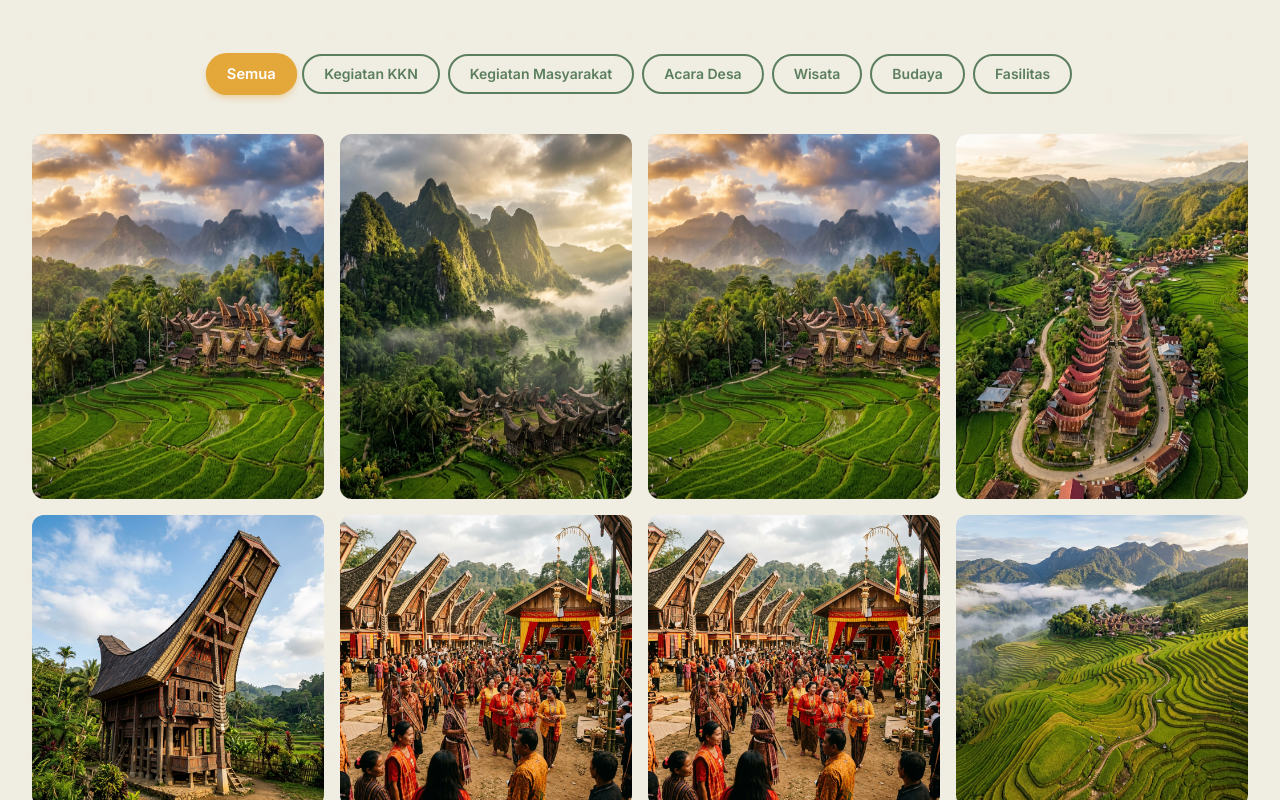
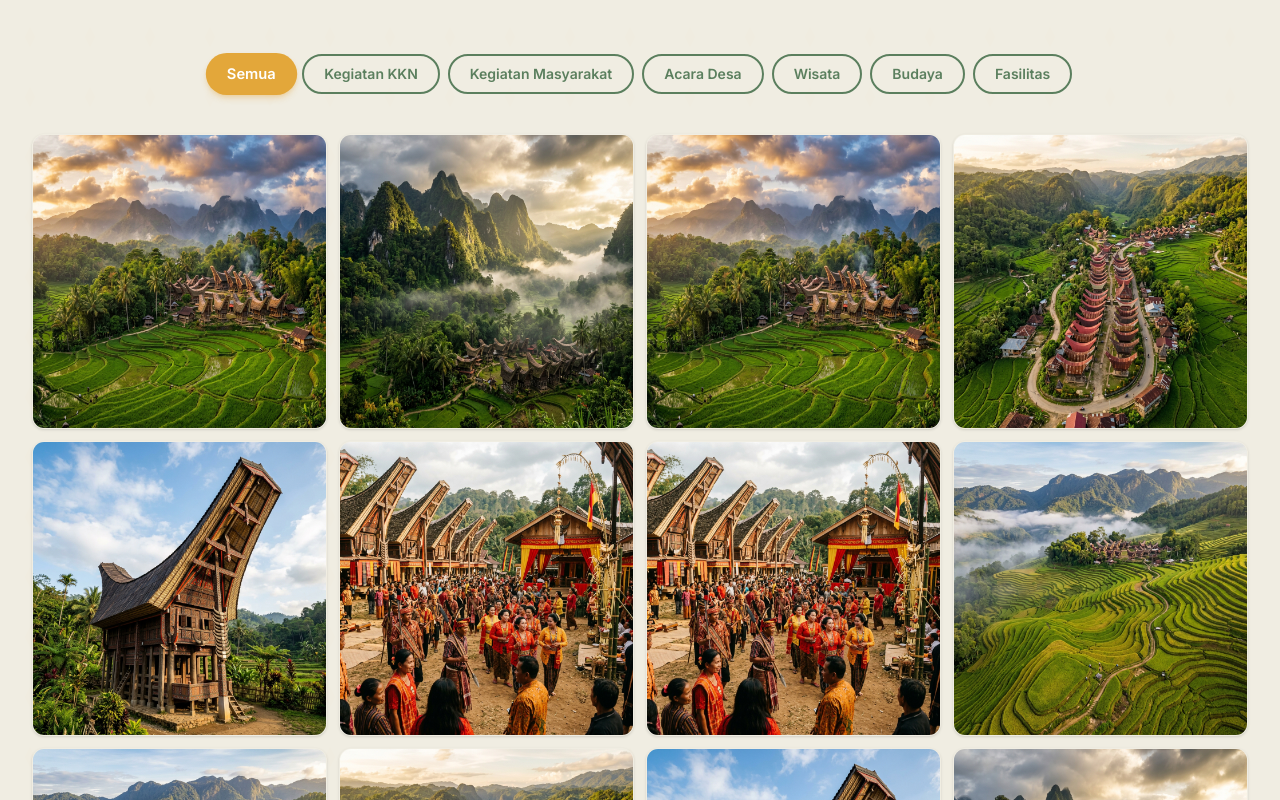
Before and after one commit to OceanzO/kel-tiromanda, a Next.js app: page / in a window 1280 px wide. Shown: the part 7280-8080 px from the top of the page. Built offline with nearby package versions, Linux system fonts and the light colour scheme; a web font is replaced by a local one.

Commit message:
Refine gallery hover state and borders

```diff
--- a/src/components/sections/GallerySection.tsx
+++ b/src/components/sections/GallerySection.tsx
@@ -55,48 +55,33 @@ export default function GallerySection() {
         </div>
 
         {/* Masonry Grid */}
-        <div ref={ref} className="columns-1 sm:columns-2 lg:columns-3 xl:columns-4 gap-4 space-y-4">
+        <div ref={ref} className="columns-2 sm:columns-3 lg:columns-4 gap-3 space-y-3">
           <AnimatePresence mode="popLayout">
             {filteredImages.map((image, index) => (
               <motion.div
                 key={`${image.src}-${index}`}
                 layout
-                initial={{ opacity: 0, scale: 0.8 }}
+                initial={{ opacity: 0, scale: 0.9 }}
                 animate={isInView ? { opacity: 1, scale: 1 } : {}}
-                exit={{ opacity: 0, scale: 0.8 }}
+                exit={{ opacity: 0, scale: 0.9 }}
                 transition={{
-                  duration: 0.4,
-                  delay: index * 0.05,
-                  layout: { duration: 0.3 },
+                  duration: 0.3,
+                  delay: index * 0.03,
                 }}
-                className="group relative break-inside-avoid overflow-hidden rounded-xl cursor-pointer"
+                className="group relative break-inside-avoid rounded-xl overflow-hidden cursor-pointer bg-muted/50 border border-transparent shadow-sm hover:shadow-md transition-shadow"
                 onClick={() => setLightboxIndex(index)}
               >
-                <div className={`relative w-full overflow-hidden bg-gradient-to-br from-primary/15 to-accent/15 ${
-                  index % 3 === 0 ? 'aspect-[4/5]' : index % 3 === 1 ? 'aspect-square' : 'aspect-[4/3]'
-                }`}>
-                  <Image
-                    src={image.src}
-                    alt={language === 'id' ? image.caption_id : image.caption_en}
-                    fill
-                    className="object-cover group-hover:scale-110 transition-transform duration-700"
-                    sizes="(max-width: 640px) 100vw, (max-width: 1024px) 50vw, 25vw"
-                    loading="lazy"
-                  />
+                {/* Natural Aspect Ratio Image */}
+                <img
+                  src={image.src}
+                  alt={language === 'id' ? image.caption_id : image.caption_en}
+                  className="w-full h-auto object-cover group-hover:scale-105 transition-transform duration-500"
+                  loading="lazy"
+                />
 
-                  {/* Hover Overlay */}
-                  <div className="absolute inset-0 bg-gradient-to-t from-black/70 via-black/20 to-transparent opacity-0 group-hover:opacity-100 transition-opacity duration-300 flex flex-col items-center justify-end p-4">
-                    <FaExpand className="text-white text-2xl mb-3 transform translate-y-4 group-hover:translate-y-0 transition-transform duration-300" />
-                    <p className="text-white text-sm font-medium text-center transform translate-y-4 group-hover:translate-y-0 transition-transform duration-300 delay-75">
-                      {language === 'id' ? image.caption_id : image.caption_en}
-                    </p>
-                    <span className="text-white/60 text-xs mt-1 transform translate-y-4 group-hover:translate-y-0 transition-transform duration-300 delay-100">
-                      {language === 'id'
-                        ? GALLERY_CATEGORIES.find((c) => c.id === image.category)?.label_id
-                        : GALLERY_CATEGORIES.find((c) => c.id === image.category)?.label_en
-                      }
-                    </span>
-                  </div>
+                {/* Hover Overlay */}
+                <div className="absolute inset-0 bg-black/30 opacity-0 group-hover:opacity-100 transition-opacity duration-300 flex items-center justify-center">
+                  <FaExpand className="text-white text-2xl md:text-3xl transform scale-50 group-hover:scale-100 transition-transform duration-300" />
                 </div>
               </motion.div>
             ))}
```
